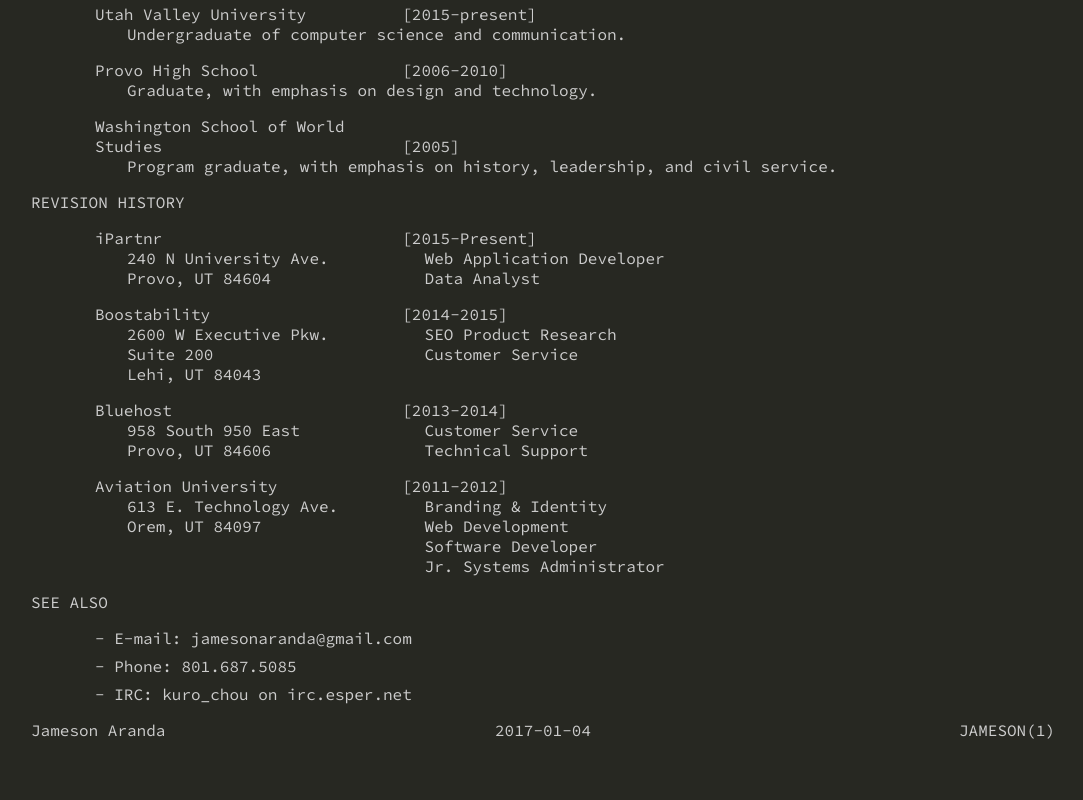
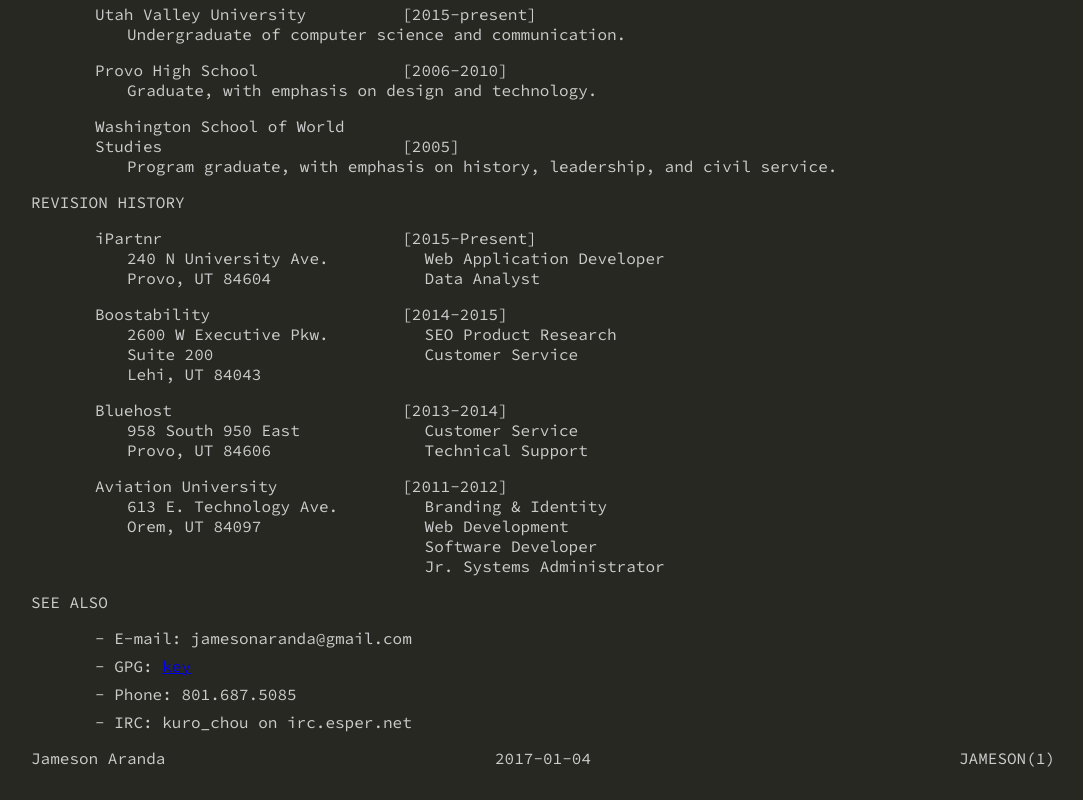
Before and after one commit to jamesona/jamesona.github.io, a plain HTML site: page index.html in a window 1280 px wide. Shown: the part 912-1712 px from the top of the page, without its empty margins (97-1180 px from the left). Before the commit the page ends 1684 px from the top, so only its background shows below. Drawn offline with Linux system fonts and the light colour scheme.

Commit message:
adding public key

```diff
--- a/index.html
+++ b/index.html
@@ -156,6 +156,7 @@
 				<content>
 					<ul>
 						<li>- E-mail: jamesonaranda@gmail.com</li>
+						<li>- GPG: <a href="https://gist.github.com/jamesona/e0cbeb6268c148e10573cbac1470bac0">key</a></li>
 						<li>- Phone: 801.687.5085</li>
 						<li>- IRC: kuro_chou on irc.esper.net</li>
 					</ul>
```
